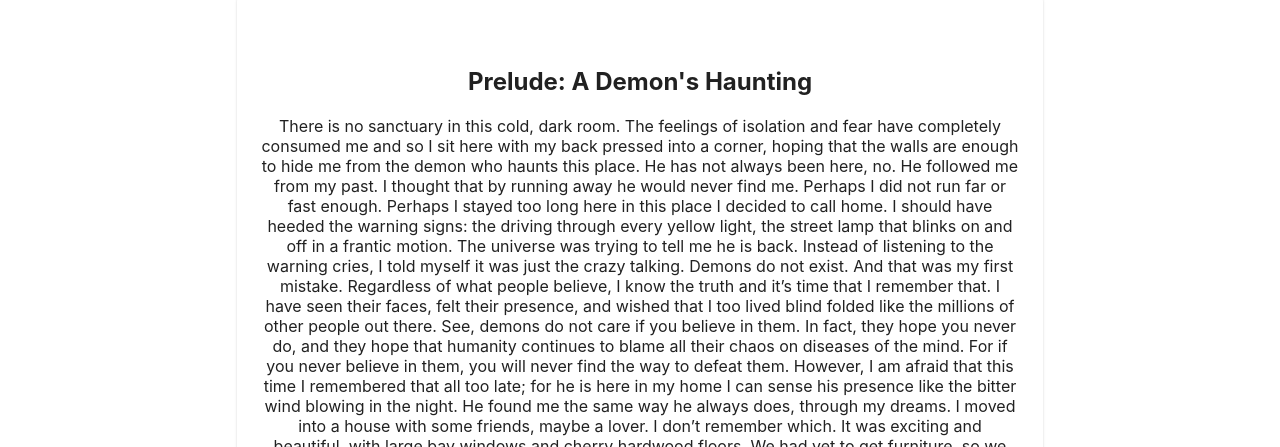
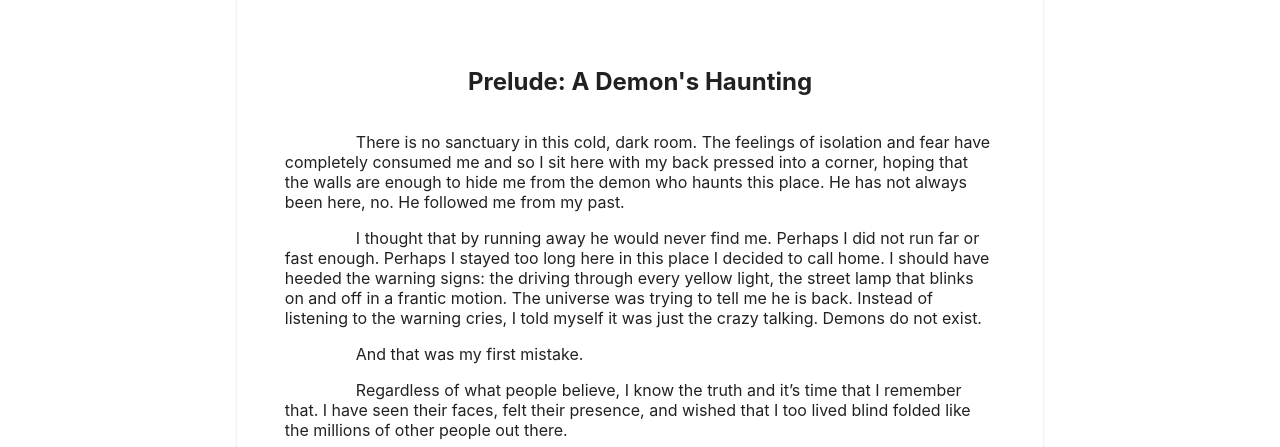
Before and after one commit to HeatMarie/cursed, a React (Create React App) app in the folder cursed/: page / in a window 1280 px wide. Both pictures are taken after a click on the button "PRELUDE: A DEMON'S HAUNTING". Shown: the part 353-800 px from the top of the page. Built offline with nearby package versions, Linux system fonts and the light colour scheme; a web font is replaced by a local one.

Commit message:
Adding funcationality to display chapter from index

```diff
--- a/cursed/src/components/chapters.js
+++ b/cursed/src/components/chapters.js
@@ -5,85 +5,139 @@ const chapters = [
     {
         id: 1,
         title: `Prelude: A Demon's Haunting`,
-        body: `
-        There is no sanctuary in this cold, dark room. The feelings of isolation and fear have completely consumed me and so I sit here with my back pressed into a corner, hoping that the walls are enough to hide me from the demon who haunts this place. He has not always been here, no. He followed me from my past.
+        body: [
+            <p key="p0" className="indent story-paragraph">
+                There is no sanctuary in this cold, dark room. The feelings of isolation and fear have completely consumed me and so I sit here with my back pressed into a corner, hoping that the walls are enough to hide me from the demon who haunts this place. He has not always been here, no. He followed me from my past.</p>,
+            <p key="p1" className="indent story-paragraph">
+                I thought that by running away he would never find me. Perhaps I did not run far or fast enough. Perhaps I stayed too long here in this place I decided to call home. I should have heeded the warning signs: the driving through every yellow light, the street lamp that blinks on and off in a frantic motion. The universe was trying to tell me he is back. Instead of listening to the warning cries, I told myself it was just the crazy talking. Demons do not exist. </p>,
+            <p key="p2" className="indent story-paragraph">
+                And that was my first mistake.
+            </p>,
 
-I thought that by running away he would never find me. Perhaps I did not run far or fast enough. Perhaps I stayed too long here in this place I decided to call home. I should have heeded the warning signs: the driving through every yellow light, the street lamp that blinks on and off in a frantic motion. The universe was trying to tell me he is back. Instead of listening to the warning cries, I told myself it was just the crazy talking. Demons do not exist.
-
-And that was my first mistake.
-
+            <p key="p3" className="indent story-paragraph">
                 Regardless of what people believe, I know the truth and it’s time that I remember that. I have seen their faces, felt their presence, and wished that I too lived blind folded like the millions of other people out there.
+            </p>,
+            <p key="p4" className="indent story-paragraph">
 
                 See, demons do not care if you believe in them. In fact, they hope you never do, and they hope that humanity continues to blame all their chaos on diseases of the mind. For if you never believe in them, you will never find the way to defeat them. However, I am afraid that this time I remembered that all too late; for he is here in my home I can sense his presence like the bitter wind blowing in the night.
+            </p>,
+            <p key="p5" className="indent story-paragraph">
 
                 He found me the same way he always does, through my dreams.
+            </p>,
+            <p key="p6" className="indent story-paragraph">
 
                 I moved into a house with some friends, maybe a lover. I don’t remember which. It was exciting and beautiful, with large bay windows and cherry hardwood floors. We had yet to get furniture, so we laid blankets in the middle of the living room floor with a fire burning in the fireplace. It was a peaceful day that darkened into an accursed night.
+            </p>,
+            <p key="p7" className="indent story-paragraph">
 
                 The fire dimmed, leaving only the coals with a smoldering light and a smoke that crept from them. Although the room did not physically shrink in size, it tightened around me, suffocating me as I tried to sleep. I tossed and turned. Something was wrong, I could feel it crawling up my spine like tightening fists clenching to something they refused to let go of and all the while I heard him whispering, “mine, mine, mine.”
+            </p>,
+            <p key="p8" className="indent story-paragraph">
 
                 My eyes widened. Even in the dream, I knew what was happening. Afraid to say the words out loud, I thought to myself, please not again. But still his voice reverberated like a crescendoing reply to my thoughts, “mine, mine, mine.”
+            </p>,
+            <p key="p9" className="indent story-paragraph">
 
                 I watched my breath as it left my cold lips. The soft exhalation was all it took for him to show his pale, thin-to-bone, decaying face. My, how he aged without me. His black soulless eyes matched up with mine as he pressed my shoulders to the floor. The cold of his hands caused the stinging pain of frostbite to my bare skin. Death reeked from his lips as he hissed the words I will never forget, “Mine, I always find what is mine.”
+            </p>,
+            <p key="p10" className="indent story-paragraph">
 
                 I awoke, frozen in place. The small amount of light streaming in from the window allowed me to see a darkened shadow slither above the bed before scampering out of sight. Every muscle in my body tightened as I told myself the same old lie, “It was just a bad dream, you are alright.”
+            </p>,
+            <p key="p11" className="indent story-paragraph">
 
                 I had to pee, but I couldn’t get out of bed. Because what if he was hiding under there? What a stupid thought, I know.
-
+            </p>,
+            <p key="p12" className="indent story-paragraph">
                 My phone glowed from the nightstand next to my bed.
-
+            </p>,
+            <p key="p13" className="indent story-paragraph">
                 Alex, I thought. Hoping it was him. Hoping that somehow he just knew I needed him. We haven’t talked in a while. But I swear we still had a connection. It was something unlike anything I had ever felt before. The tension was that of pulling worlds that coalesced two beings, not in body but in heart, soul, and thought. And I still believe that if anyone was awake and willing to talk me through another dark night, it would be him.
-
+            </p>,
+            <p key="p14" className="indent story-paragraph">
                 But then, there was that soft, tantalizing melody ringing through the speaker of my phone. The music was soothing, adding comfort and warmth in the middle of the cold night.
-
+            </p>,
+            <p key="p15" className="indent story-paragraph">
                 I checked my phone, no messages. But the sound of the piano continued.
+            </p>,
+            <p key="p16" className="indent story-paragraph">
 
                 Why do I still believe he thinks of me? That he cares for me? After all these years, why would he? After all I have done, said? Even if I told him everything, should I be surprised that he wouldn’t message me back, that he doesn’t care? I was horrible to him.
+            </p>,
+            <p key="p17" className="indent story-paragraph">
 
                 I stopped my thoughts for a moment because I knew all too well where they were going. It was nowhere good, and they were going to take me right back to that place I escaped from eight years ago. I was a different person then, and I cannot keep living life in regret and remorse for all the things I have done. That is no way to fight this.
+            </p>,
+            <p key="p18" className="indent story-paragraph">
 
                 And he still cares, he still loves me, he told me so. If I just message him, if I tell him about my nightmare . . .
+            </p>,
+            <p key="p19" className="indent story-paragraph">
 
                 “He has his own problems, I am sure. Does he really need yours? Does he need this again? Are you really going to be so selfish, Haley Lynn?” And there he was inside of my mind.
+            </p>,
+            <p key="p20" className="indent story-paragraph">
 
                 God damn you. No, he is not there. He was never there, Lector Lucious never existed. It was all in my head. He wasn’t real, this is not real. I took in a deep breath and for a moment I forgot to breathe. I was trying so hard to fight all thoughts. I didn’t want to think anymore. I wanted it all to go away. But it was dark, and it was cold, and there I sat, so alone, all alone, with not a single soul in the world. Tears formed in my eyes.
-
+            </p>,
+            <p key="p21" className="indent story-paragraph">
                 I reread the messages that Alex sent to me over a week ago. His replies were short, almost nonexistent. I thought for a moment about messaging him.
-
+            </p>,
+            <p key="p22" className="indent story-paragraph">
                 “You really are a selfish girl, aren’t you? All for a little attention.”
-
+            </p>,
+            <p key="p23" className="indent story-paragraph">
                 I have always been here for him. If he ever has a problem I will be there to help him. How is that selfish?
+            </p>,
+            <p key="p24" className="indent story-paragraph">
 
                 “He doesn’t want you there. He will never come to you with all his problems. He has better friends for that.”
-
+            </p>,
+            <p key="p25" className="indent story-paragraph">
                 The demon in my mind is a termite, eating away the last bit of a solid foundation as he consumes every good thought I have.
-
+            </p>,
+            <p key="p26" className="indent story-paragraph">
                 Alex is just a closed person. There is nothing wrong with that, there is nothing wrong with our friendship. He cares for me. He wants me in his life. He said so.
-
+            </p>,
+            <p key="p27" className="indent story-paragraph">
                 “Does he, though? Really think about this, my dear. Nobody wants you in their life. You are just an annoyance, a pest, a parasite. Remember that? Those are your words, not mine.”
-
+            </p>,
+            <p key="p28" className="indent story-paragraph">
                 He is right, that’s all I have ever been. No STOP! I screamed it in my mind while I rubbed the tears from my eyes with the palms of my hands and moved them to the back of my neck. The tension was building there. I need this voice inside my head to stop.
-
+            </p>,
+            <p key="p29" className="indent story-paragraph">
                 Shutting off the music that played from my phone, I found the courage to step out of bed and walk to the bathroom. I turned on every light as I went. The light didn’t seem to matter; something was watching me, following me.
-
+            </p>,
+            <p key="p30" className="indent story-paragraph">
                 I got to the bathroom, closed the door and did what I needed to do. The whole time I felt like I had just locked myself into the smallest room with the worst monster imaginable. I stood still as I looked into the mirror. The faucet was still on. I liked the sound of running water because it drowned out the other voice inside my head.
-
+            </p>,
+            <p key="p31" className="indent story-paragraph">
                 A large gust of wind pounded like a slamming fist against the window, and the cold crept in through the small gap above the ledge. The cold brought back the feeling of his cold, dead hands against my skin. I closed my eyes to shake the image. “It’s not real.” I told myself. I repeated the words over and over again. I braced myself on the sink and bent in towards the mirror. My eyes were red and tired, my skin as pale as death. The demon was sucking the life right out of me, and I was letting him by refusing to believe he was there.
-
+            </p>,
+            <p key="p32" className="indent story-paragraph">
                 “Lector Lucious does not exist.” I said out loud.
-
+            </p>,
+            <p key="p33" className="indent story-paragraph">
                 The lights flicked off and with the dark came his voice, “Say it all you want, my dear. I am here and I will never leave you.”
-
+            </p>,
+            <p key="p34" className="indent story-paragraph">
                 A quick flash of light filled the room. Through the mirror I saw the demon standing behind me; staring at me with piercing eyes and a devilish smirk, he said, “I never leave what is mine.”
-
+            </p>,
+            <p key="p35" className="indent story-paragraph">
                 The roaring wind crashed into the building covering up my scream as the lights gave one last flicker before they went out completely.
-
-Now I am here in this cold, dark corner hoping that I have enough time to tell you what happened from the very beginning. All so you can do what I have failed at; defeat the demon that haunts your mind.`
+            </p>,
+            <p key="p36" className="indent story-paragraph">
+                Now I am here in this cold, dark corner hoping that I have enough time to tell you what happened from the very beginning. All so you can do what I have failed at; defeat the demon that haunts your mind.
+            </p>,
+        ]
     },
     {
         id: 2,
         title: `Chapter 1: From The Beginning`,
-        body: `something something something`
+        body: `\nsomething
+        \n something
+        something`
     },
 ]
 
--- a/cursed/src/components/chapters/Chapters.js
+++ /dev/null
@@ -1,29 +0,0 @@
-import React from "react";
-
-import { Container, Paper, List, ListItem, Button} from '@mui/material';
-
-const Chapters = (props) => {
-    const { chapters } = props;
-
-    const _renderTitles = (item, index) => {
-        return (
-            <List key={index} className="index-list">
-                <ListItem className="index-item">
-                    <Button className="index-button">
-                        {console.log(props)}
-
-                    </Button>
-                </ListItem>
-            </List>
-        )
-
-    }
-    return (
-        <Container className="index-container">
-                <h2>Contents</h2>
-                {console.log(props)}
-        </Container>
-    )
-}
-
-export default Chapters;
--- a/cursed/src/components/page/Page.js
+++ b/cursed/src/components/page/Page.js
@@ -1,30 +1,18 @@
-import React, { useState } from 'react';
+import React from 'react';
 import { Container, Paper } from '@mui/material';
 import './page.css'
 import StoryIndex from '../storyIndex/StoryIndex'
-import Chapters from '../chapters/Chapters'
+
 
 
 const Page = (props) => {
     const { chapters } = props;
-    const [currentPage, setCurrentPage] = useState('StoryIndex');
 
-    const _pageRender = () => {
-        if (currentPage === 'Chapters') {
-            return <Chapters chapters={chapters} />
-        } else {
-            return <StoryIndex
-                chapters={chapters}
-                currentPage={currentPage}
-                handlePageChange={handlePageChange}
-                />
-        }
-    }
-    const handlePageChange = (page) => setCurrentPage
+
     return (
         <Container className="page-container">
             <Paper className="page-paper">
-                {_pageRender()}
+                <StoryIndex chapters={chapters}/>
             </Paper>
         </Container>
     )
--- a/cursed/src/components/storyIndex/StoryIndex.js
+++ b/cursed/src/components/storyIndex/StoryIndex.js
@@ -1,33 +1,26 @@
-import React, { useState, useEffect } from "react";
+import React, { useState } from "react";
 import './storyIndex.css';
-import { Container, Paper, List, ListItem, Button} from '@mui/material';
-import Chapters from '../chapters/Chapters'
+import { Container, List, ListItem, Button} from '@mui/material';
+
 
 const StoryIndex = (props) => {
     const { chapters } = props;
 
-    const { currentPage, handlePageChange } = props;
-
-    const [header, setHeader ] = useState('Hi');
-
-
+    const [header, setHeader ] = useState('Index');
 
     const _renderChapter = (item, index) => {
 
         setHeader(item.title);
         return (
-            <div key={index}>
+            <Container key={index}>
                 {item.body}
                 {console.log(item.title)}
-            </div>
+                <Button onClick={() => setDisplay(chapters.map(_renderTitles))}> Back to Index </Button>
+            </Container>
         )
     }
 
     const _renderTitles = (item, index) => {
-        useEffect(() => {
-            setHeader("Index")
-        }, [])
-
 
         return (
             <List key={index} className="index-list">
@@ -35,7 +28,6 @@ const StoryIndex = (props) => {
                 <ListItem className="index-item">
                     <Button className="index-button" onClick={() => setDisplay(_renderChapter(item, index))}>
                         {item.title}
-
                     </Button>
                 </ListItem>
             </List>
--- a/cursed/src/components/storyIndex/storyIndex.css
+++ b/cursed/src/components/storyIndex/storyIndex.css
@@ -20,3 +20,11 @@
 .index-item {
     justify-content: center !important;
 }
+
+.indent {
+    text-indent: 10%;
+}
+
+.story-paragraph {
+    text-align:left;
+}
```
Lines whose indentation alone changed are shown as unchanged.
